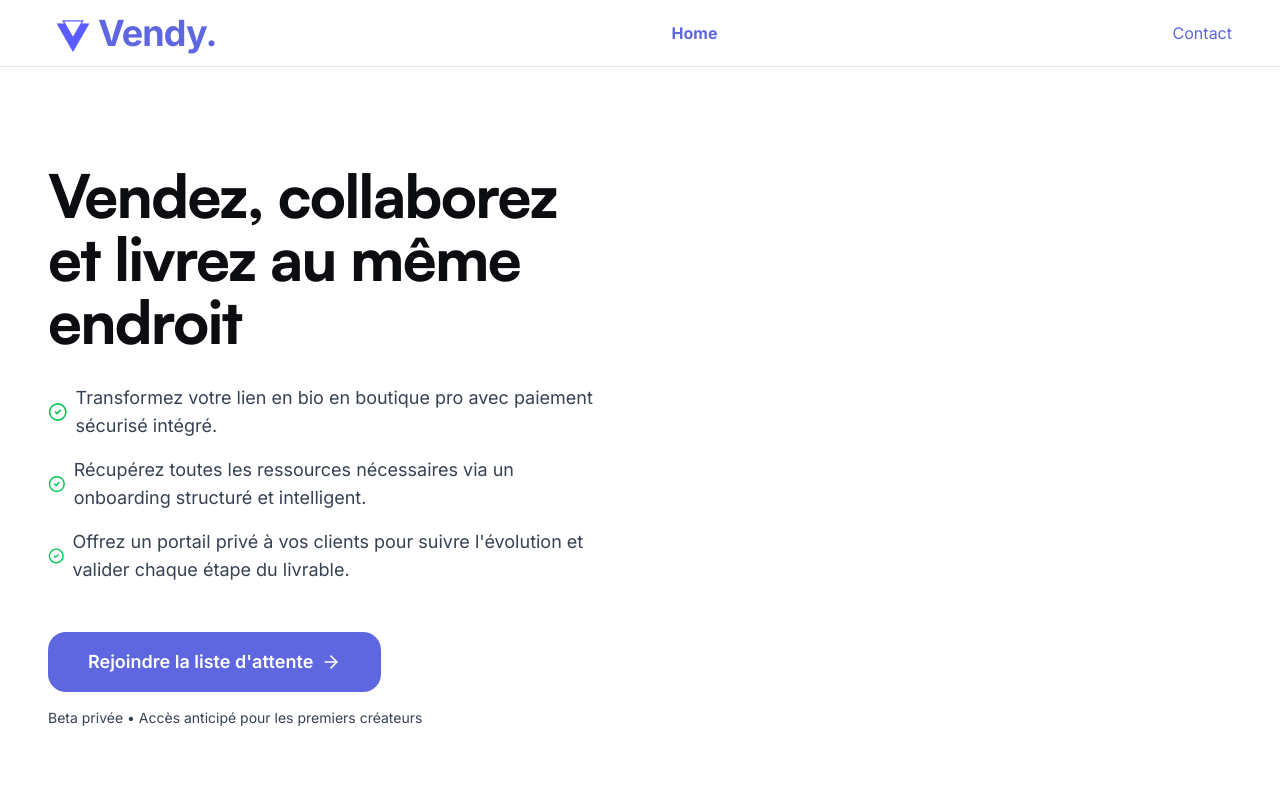
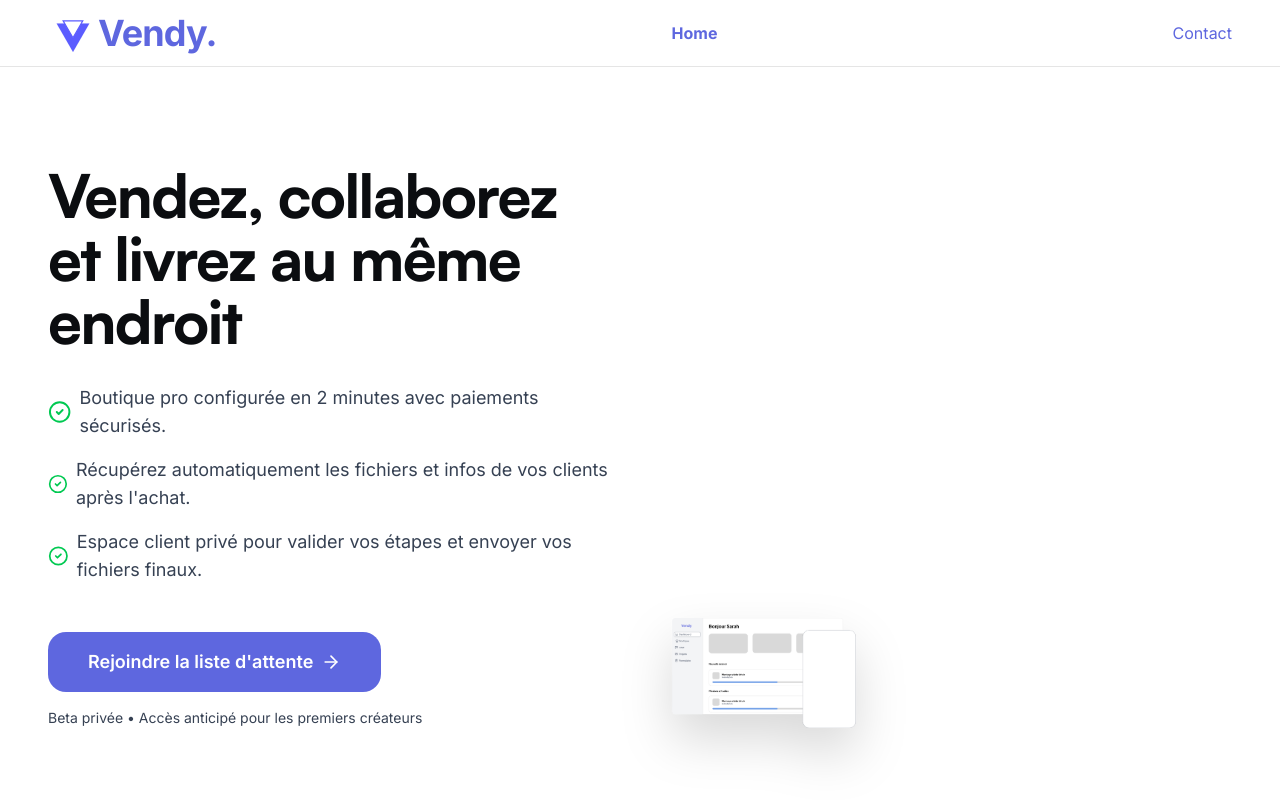
Before and after one commit to Lawrise/Vendy, a Next.js app: page / in a window 1280 px wide. Shown: the top 800 px of the page. Built offline with nearby package versions, Linux system fonts and the light colour scheme.

Commit message:
jsp j'ai fait quoi mais faut push avant dodo j'espere le projet il pete pas comme ca personne verra mes logs (peut etre j'ai porter l'oeuil de fous la

```diff
--- a/src/components/landing/hero/Hero.tsx
+++ b/src/components/landing/hero/Hero.tsx
@@ -1,4 +1,5 @@
 import { ArrowRight, CheckCircle2 } from "lucide-react";
+import Image from "next/image";
 
 export default function Hero() {
   return (
@@ -13,18 +14,18 @@ export default function Hero() {
 
           <ul>
             <li className="flex items-center gap-2 mb-4 text-lg text-gray-700">
-              <CheckCircle2 className="text-green-500" /> Transformez votre lien
-              en bio en boutique pro avec paiement sécurisé intégré.
+              <CheckCircle2 className="text-green-500" /> Boutique pro
+              configurée en 2 minutes avec paiements sécurisés.
             </li>
             <li className="flex items-center gap-2 mb-4 text-lg text-gray-700">
               <CheckCircle2 className="text-green-500" />
-              Récupérez toutes les ressources nécessaires via un onboarding
-              structuré et intelligent.
+              Récupérez automatiquement les fichiers et infos de vos clients
+              après l&apos;achat.
             </li>
             <li className="flex items-center gap-2 mb-4 text-lg text-gray-700">
               <CheckCircle2 className="text-green-500" />
-              Offrez un portail privé à vos clients pour suivre l&apos;évolution
-              et valider chaque étape du livrable.
+              Espace client privé pour valider vos étapes et envoyer vos
+              fichiers finaux.
             </li>
           </ul>
 
@@ -40,15 +41,13 @@ export default function Hero() {
         </div>
 
         {/* Colonne Mockup (C'est ici que ça se joue) */}
-        <div className="relative w-full  drop-shadow-2xl">
-          {/* <Image
-            src="/images/tel4.png"
-            alt="Hero Image"
-            fill
-            priority // Charge l'image immédiatement (important pour le Hero)
-            className="object-contain" // Empêche de couper le haut ou le bas du tel
-            sizes="(max-width: 1024px) 100vw, 50vw"
-          /> */}
+        <div className="relative w-full h-full flex flex-col justify-end drop-shadow-2xl">
+          <Image
+            src={"/images/HeroImage.png"}
+            alt="hero"
+            width={200}
+            height={100}
+          />
         </div>
       </div>
     </section>
```
Also changed, not shown: public/images/HeroImage.png (added).
